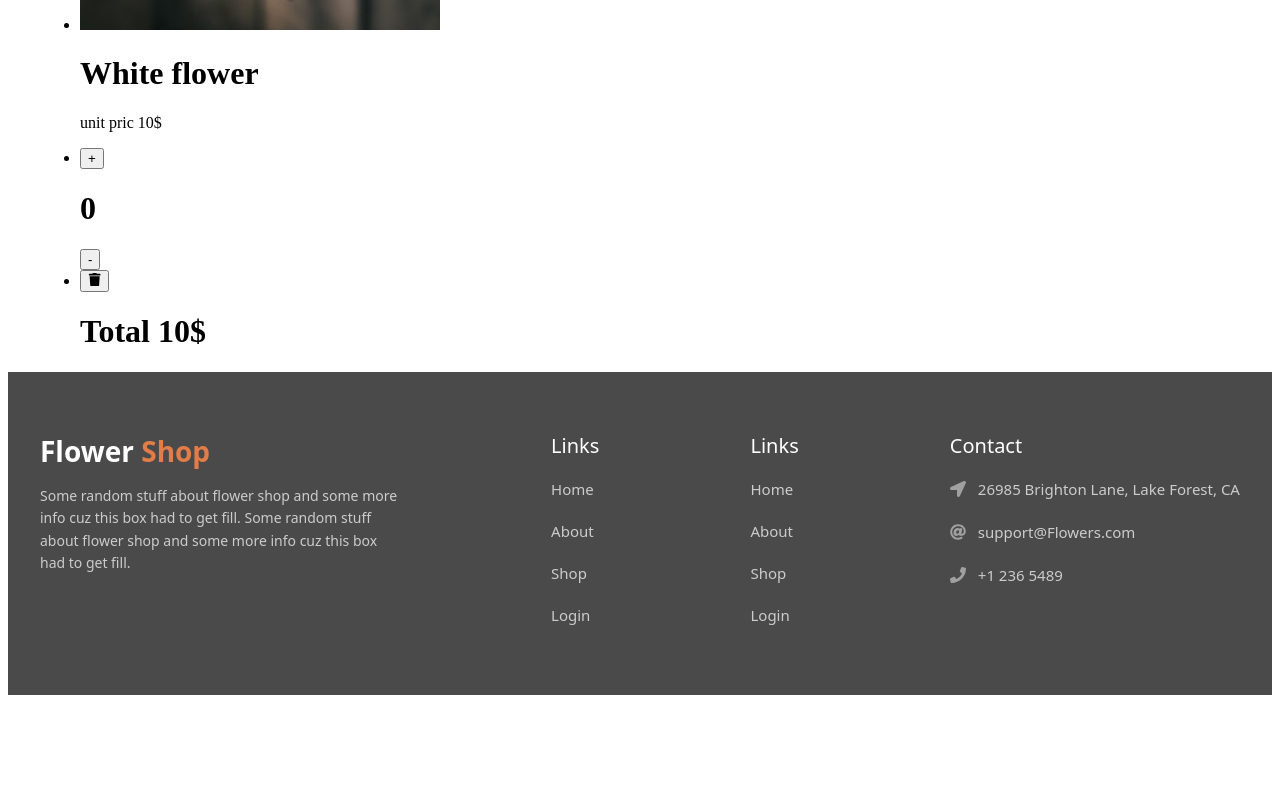
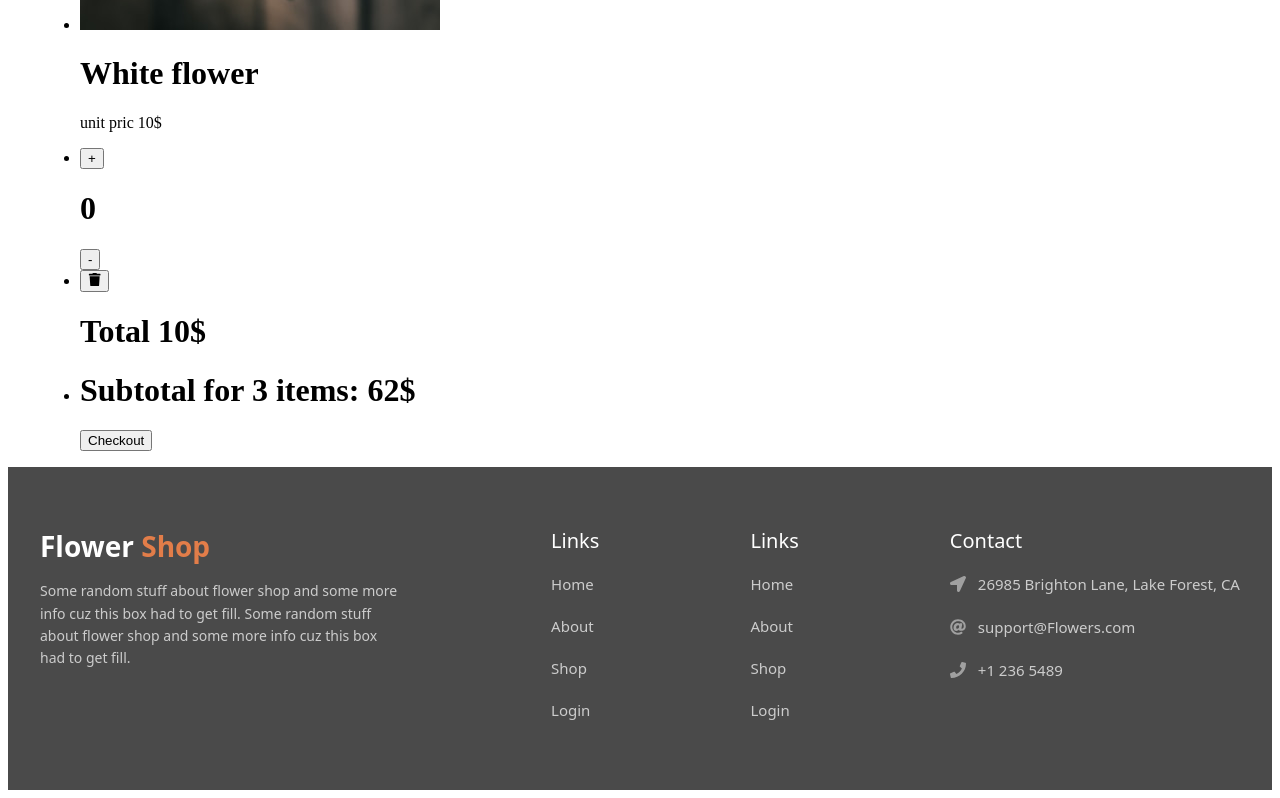
Before and after one commit to dilshodmahmaraimov22-ux/Flowers, a React (Vite) app: page /shop in a window 1280 px wide. Shown: the part 1272-2070 px from the top of the page. Before the commit the page ends 1975 px from the top, so only its background shows below. Built offline with nearby package versions, Linux system fonts and the light colour scheme.

Commit message:
btn qoshdim

```diff
--- a/src/Components/Cart/Cart/Cart.jsx
+++ b/src/Components/Cart/Cart/Cart.jsx
@@ -49,6 +49,12 @@ const Cart = () => {
                         <h1 className='cart__total'>Total 10$</h1>
                     </li>
                 </ul>
+                <ul className='cart__list2'>
+                    <li className='cart__item4'>
+                        <h1 className='cart__title2'>Subtotal for 3 items: 62$</h1>
+                        <button className='cart__check'>Checkout</button>
+                    </li>
+                </ul>
             </div>
         </div>
     </div>
```
